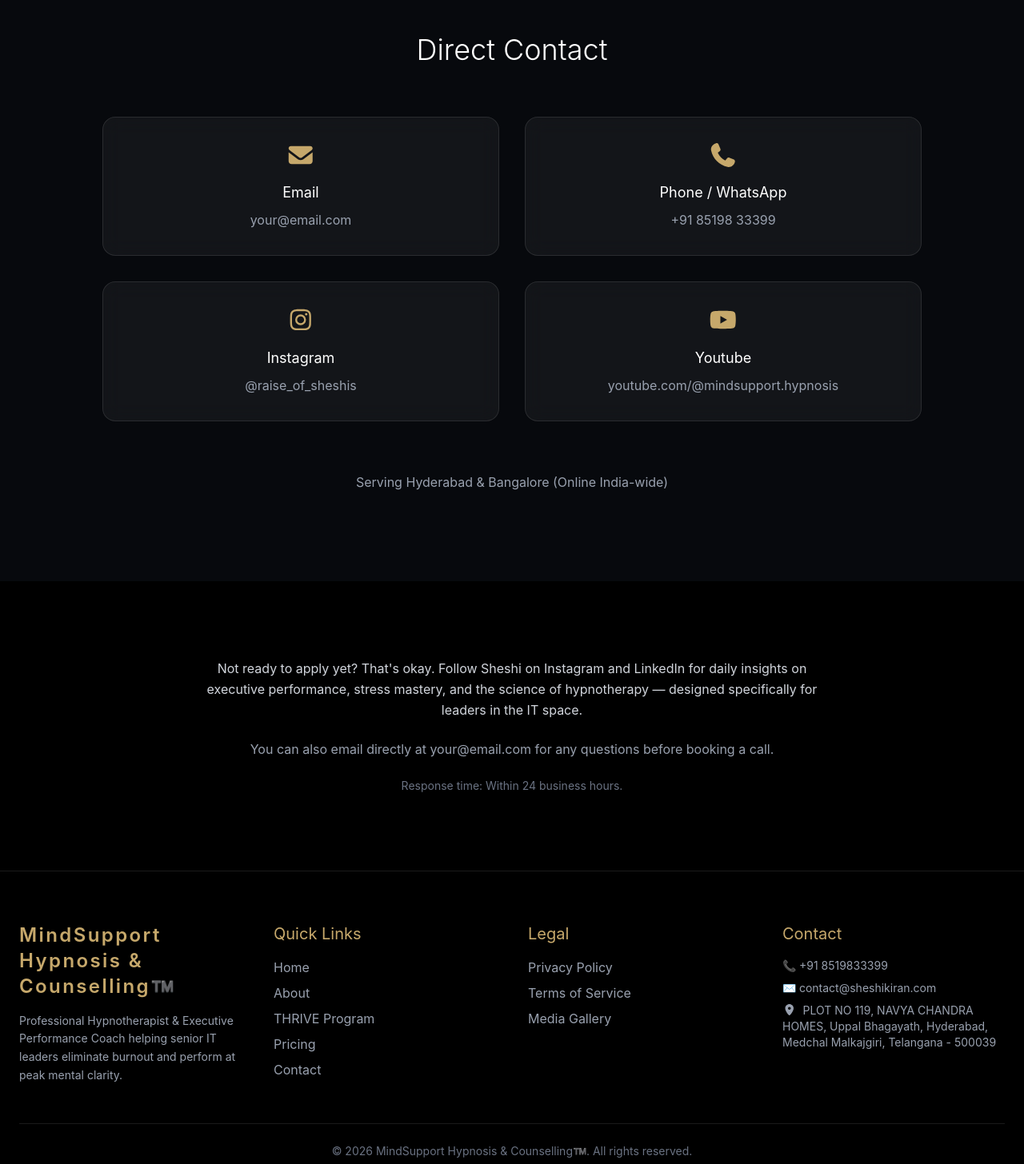
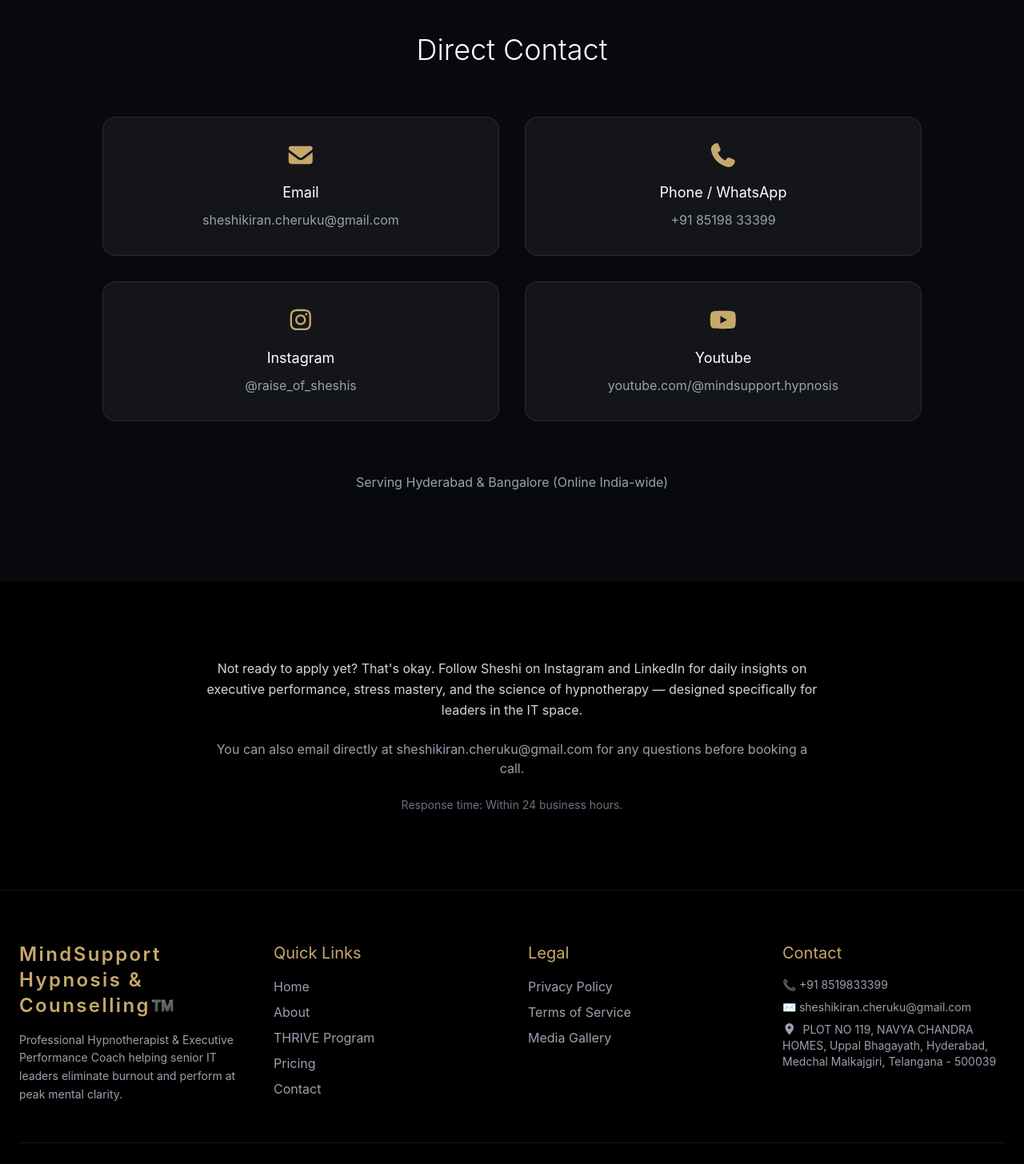
Before and after one commit to Sujal1091/hypno-premium-site, a React (Vite) app: page /contact in a window 1280 px wide. Shown: the part 1506-2962 px from the top of the page at 80% size. Built offline with nearby package versions, Linux system fonts and the light colour scheme.

Commit message:
Form Added

```diff
--- a/src/components/Footer.jsx
+++ b/src/components/Footer.jsx
@@ -48,7 +48,7 @@ export default function Footer() {
                         📞 +91 8519833399
                     </p>
                     <p className="text-gray-400 text-sm mb-2">
-                        ✉ contact@sheshikiran.com
+                        ✉ sheshikiran.cheruku@gmail.com
                     </p>
                     <p className="text-gray-400 text-sm">
                         <FontAwesomeIcon icon={faLocationDot} className="mr-2" />
--- a/src/pages/Contact.jsx
+++ b/src/pages/Contact.jsx
@@ -154,11 +154,11 @@ export default function Contact() {
                     <div className="grid md:grid-cols-2 gap-8">
 
                         {/* EMAIL */}
-                        <a href="mailto:your@email.com" className=" hover:border-[#c6a86b] hover:-translate-y-1 transition duration-300 block">
+                        <a href="mailto:sheshikiran.cheruku@gmail.com" className=" hover:border-[#c6a86b] hover:-translate-y-1 transition duration-300 block">
                             <div className="bg-white/5 border border-white/10 p-8 rounded-2xl backdrop-blur-md hover:border-[#c6a86b] transition duration-300">
                                 <FontAwesomeIcon icon={faEnvelope} className="text-3xl text-[#c6a86b] mb-4" />
                                 <h3 className="text-lg mb-2">Email</h3>
-                                <p className="text-gray-400">your@email.com</p>
+                                <p className="text-gray-400">sheshikiran.cheruku@gmail.com</p>
                             </div>
                         </a>
 
@@ -221,7 +221,7 @@ export default function Contact() {
                     </p>
 
                     <p className="text-gray-400">
-                        You can also email directly at your@email.com for any questions
+                        You can also email directly at sheshikiran.cheruku@gmail.com for any questions
                         before booking a call.
                     </p>
 
--- a/src/pages/Terms-of-service.jsx
+++ b/src/pages/Terms-of-service.jsx
@@ -113,7 +113,7 @@ export default function TermsOfService() {
                         <h2 className="text-lg font-medium text-white mb-3">
                             8. Contact Information
                         </h2>
-                        <p>Email: contact@sheshikiran.com</p>
+                        <p>Email: sheshikiran.cheruku@gmail.comsheshikiran.com</p>
                         <p>Location: Hyderabad, Telangana, India</p>
                     </div>
 
--- a/src/pages/privacy-policy.jsx
+++ b/src/pages/privacy-policy.jsx
@@ -126,7 +126,7 @@ export default function PrivacyPolicy() {
                         <h2 className="text-lg font-medium text-white mb-3">
                             9. Contact Information
                         </h2>
-                        <p>Email: contact@sheshikiran.com</p>
+                        <p>Email: sheshikiran.cheruku@gmail.comsheshikiran.com</p>
                         <p>Location: Hyderabad, Telangana, India</p>
                     </div>
 
```
